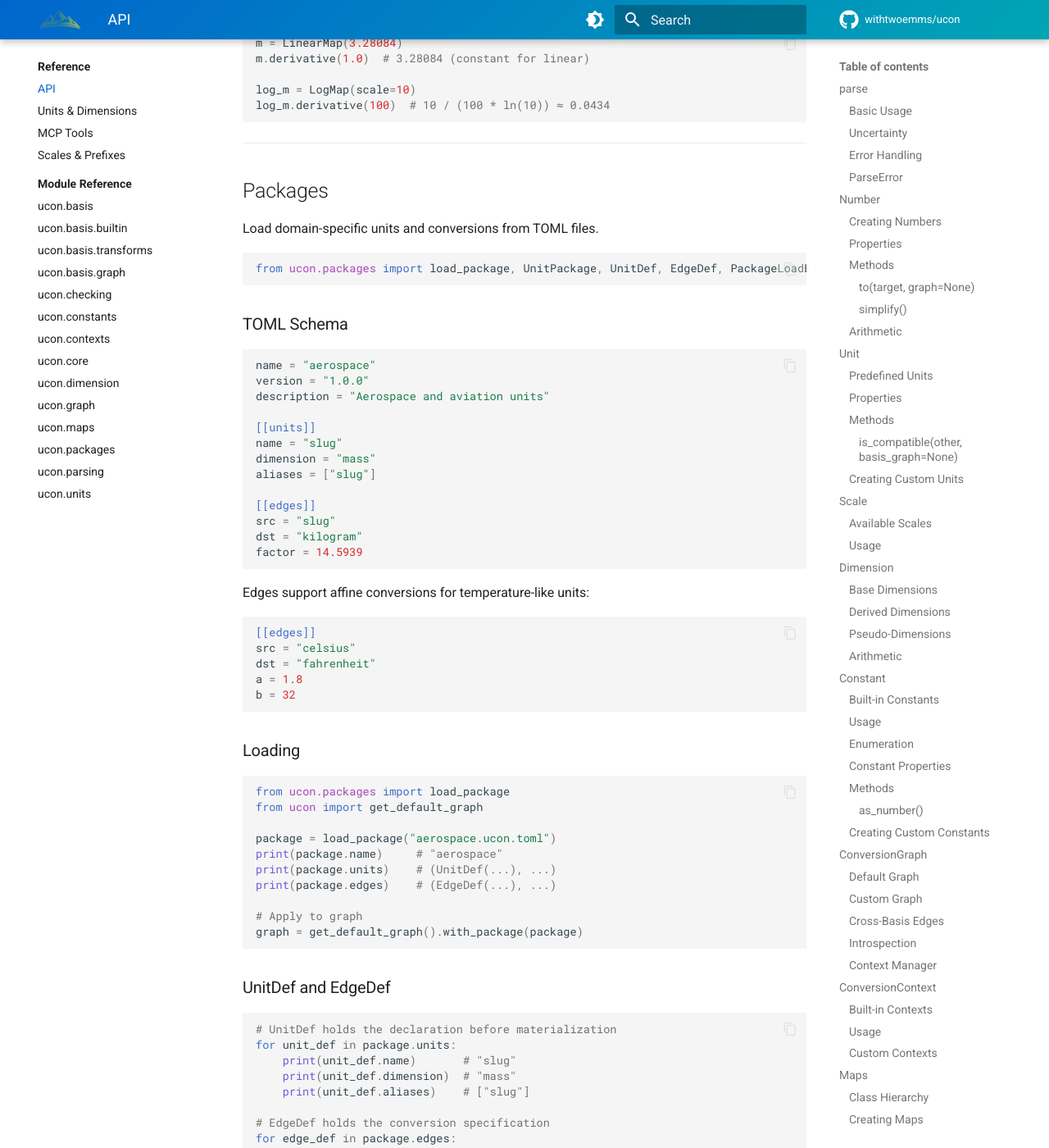
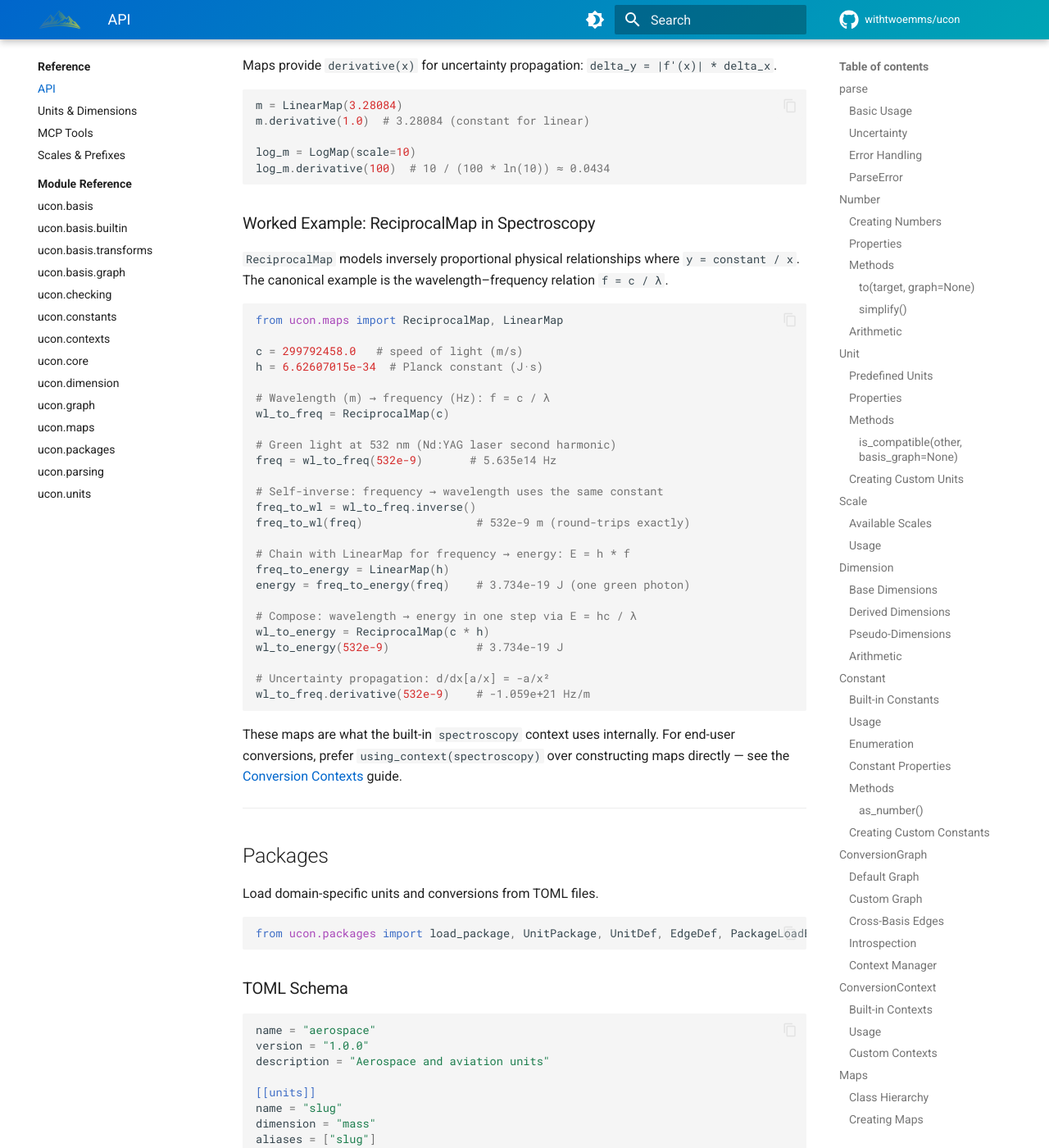
Before and after one commit to withtwoemms/ucon, an MkDocs documentation site: the page built from docs/reference/api.md, in a window 1280 px wide and 1400 px high, scrolled down 15901 px. Shown: the whole window at 82% size. Built offline with MkDocs 1.6.1 and Material for MkDocs 9.7.7, drawn with Linux system fonts in a browser that asks for light colours; comment, search, counter and statistics services are not loaded; some of the changed text lies outside the part shown.

Commit message:
documents a worked example for ReciprocalMap

````diff
--- a/docs/reference/api.md
+++ b/docs/reference/api.md
@@ -675,6 +675,10 @@ ft_to_m(3.28084)  # ~1.0
 f_to_c = c_to_f.inverse()
 f_to_c(212)  # 100.0
 
+# ReciprocalMap is self-inverse: if f = c/λ, then λ = c/f
+freq_to_lambda = lambda_to_freq.inverse()
+freq_to_lambda(5.996e14)  # ~500e-9 (back to 500 nm)
+
 dbm_to_w = w_to_dbm.inverse()  # returns ExpMap
 dbm_to_w(30)  # 1.0
 ```
@@ -709,6 +713,45 @@ m.derivative(1.0)  # 3.28084 (constant for linear)
 log_m = LogMap(scale=10)
 log_m.derivative(100)  # 10 / (100 * ln(10)) ≈ 0.0434
 ```
+
+### Worked Example: ReciprocalMap in Spectroscopy
+
+`ReciprocalMap` models inversely proportional physical relationships
+where `y = constant / x`. The canonical example is the wavelength–frequency
+relation `f = c / λ`.
+
+```python
+from ucon.maps import ReciprocalMap, LinearMap
+
+c = 299792458.0   # speed of light (m/s)
+h = 6.62607015e-34  # Planck constant (J·s)
+
+# Wavelength (m) → frequency (Hz): f = c / λ
+wl_to_freq = ReciprocalMap(c)
+
+# Green light at 532 nm (Nd:YAG laser second harmonic)
+freq = wl_to_freq(532e-9)       # 5.635e14 Hz
+
+# Self-inverse: frequency → wavelength uses the same constant
+freq_to_wl = wl_to_freq.inverse()
+freq_to_wl(freq)                 # 532e-9 m (round-trips exactly)
+
+# Chain with LinearMap for frequency → energy: E = h * f
+freq_to_energy = LinearMap(h)
+energy = freq_to_energy(freq)    # 3.734e-19 J (one green photon)
+
+# Compose: wavelength → energy in one step via E = hc / λ
+wl_to_energy = ReciprocalMap(c * h)
+wl_to_energy(532e-9)             # 3.734e-19 J
+
+# Uncertainty propagation: d/dx[a/x] = -a/x²
+wl_to_freq.derivative(532e-9)    # -1.059e+21 Hz/m
+```
+
+These maps are what the built-in `spectroscopy` context uses internally.
+For end-user conversions, prefer `using_context(spectroscopy)` over
+constructing maps directly — see the
+[Conversion Contexts](../guides/conversion-contexts.md) guide.
 
 ---
 
````
